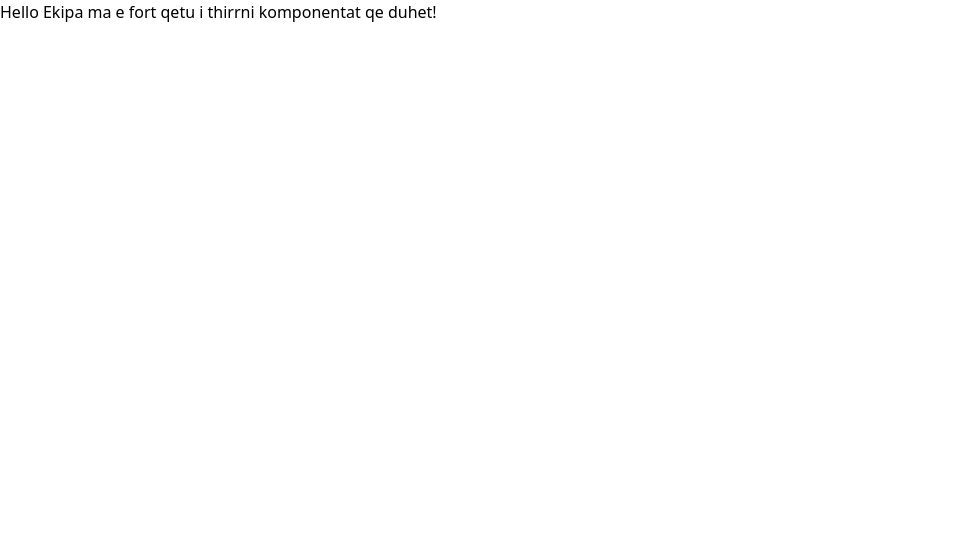
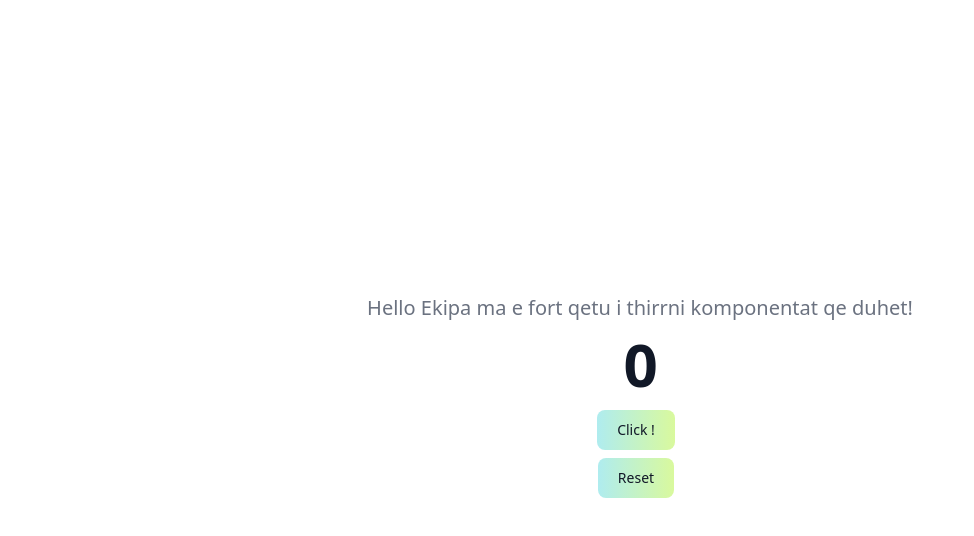
Before and after one commit to EltonMehmeti/Yoox-E-Commerce, a React (Create React App) app in the folder client/: page / in a window 1280 px wide. Shown: the top 536 px of the page, without its empty margins (0-974 px from the left). Built offline with nearby package versions, Linux system fonts and the light colour scheme.

Commit message:
Update App.js

```diff
--- a/client/src/App.js
+++ b/client/src/App.js
@@ -1,7 +1,34 @@
-import React from "react";
+import React, { useState } from "react";
 
 function App() {
-  return <div>Hello Ekipa ma e fort qetu i thirrni komponentat qe duhet!</div>;
+  let [count, setCount] = useState(0);
+
+  return (
+    <div className="flex flex-col items-center justify-center w-full h-[100vh]">
+      <h1 className="mb-3 text-lg text-gray-500 md:text-xl dark:text-gray-400">
+        Hello Ekipa ma e fort qetu i thirrni komponentat qe duhet!
+      </h1>
+      <p className="mb-4 text-4xl font-extrabold leading-none tracking-tight text-gray-900 md:text-5xl lg:text-6xl dark:text-white">
+        {count}
+      </p>
+      <button
+        className="text-gray-900 bg-gradient-to-r from-teal-200 to-lime-200 hover:bg-gradient-to-l hover:from-teal-200 hover:to-lime-200 focus:ring-4 focus:outline-none focus:ring-lime-200 dark:focus:ring-teal-700 font-medium rounded-lg text-sm px-5 py-2.5 text-center mr-2 mb-2"
+        onClick={() => {
+          setCount(count + 1);
+        }}
+      >
+        Click !
+      </button>
+      <button
+        className="text-gray-900 bg-gradient-to-r from-teal-200 to-lime-200 hover:bg-gradient-to-l hover:from-teal-200 hover:to-lime-200 focus:ring-4 focus:outline-none focus:ring-lime-200 dark:focus:ring-teal-700 font-medium rounded-lg text-sm px-5 py-2.5 text-center mr-2 mb-2"
+        onClick={() => {
+          setCount((count = 0));
+        }}
+      >
+        Reset
+      </button>
+    </div>
+  );
 }
 
 export default App;
```
